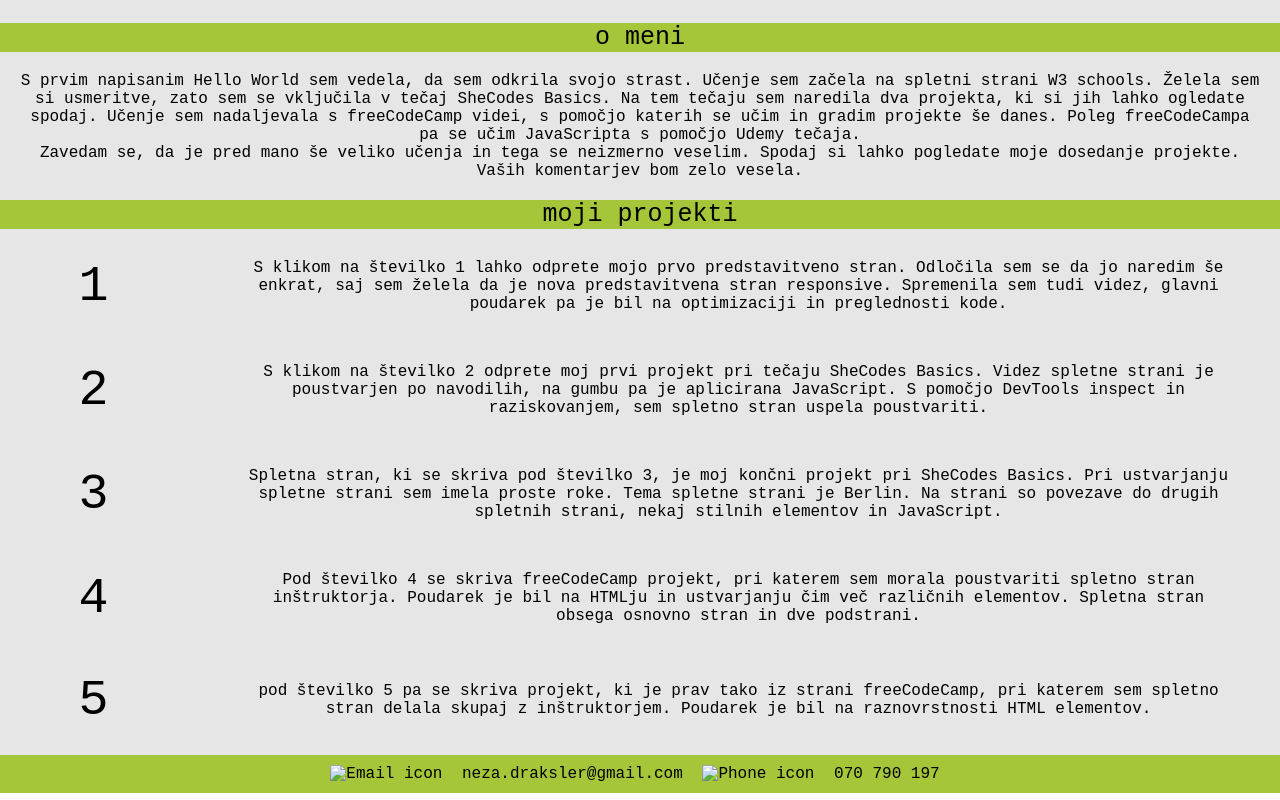
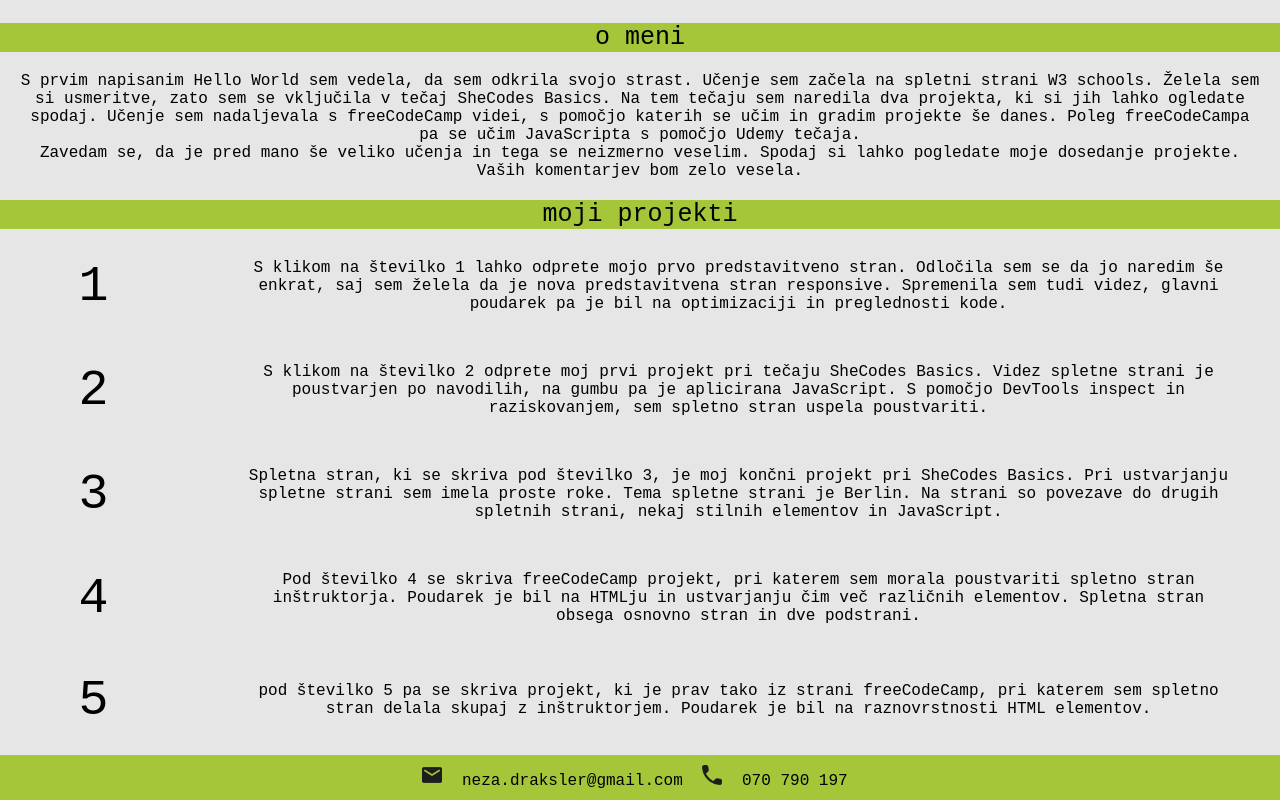
Before and after one commit to nezadr/ndarky1.github.io, a plain HTML site: page index.html in a window 1280 px wide. Shown: the part 443-1243 px from the top of the page. Drawn offline with Linux system fonts and the light colour scheme.

Commit message:
Update index.html

```diff
--- a/index.html
+++ b/index.html
@@ -4,7 +4,7 @@
     <meta charset="UTF-8" />
     <meta name="viewport" content="width=device-width, initial-scale=1.0" />
     <title>Neža Draksler</title>
-    <link rel="icon" type="image/png" href="./img/favicon.png" />
+    <link rel="icon" type="image/png" href="favicon.png" />
     <link rel="stylesheet" href="style.css" />
   </head>
   <body>
@@ -154,14 +154,14 @@
     </main>
     <!-- Footer -->
     <footer class="footer">
-      <img src="./img/email.png" alt="Email icon" class="icons" />
+      <img src="email.png" alt="Email icon" class="icons" />
       <a
         href="mailto:neza.draksler@gmail.com"
         class="footer-info"
         id="footer-mail"
         >neza.draksler@gmail.com</a
       >
-      <img src="./img/phone.png" alt="Phone icon" class="icons" />
+      <img src="phone.png" alt="Phone icon" class="icons" />
       <p class="footer-info" id="footer-phone">070 790 197</p>
     </footer>
   </body>
```
